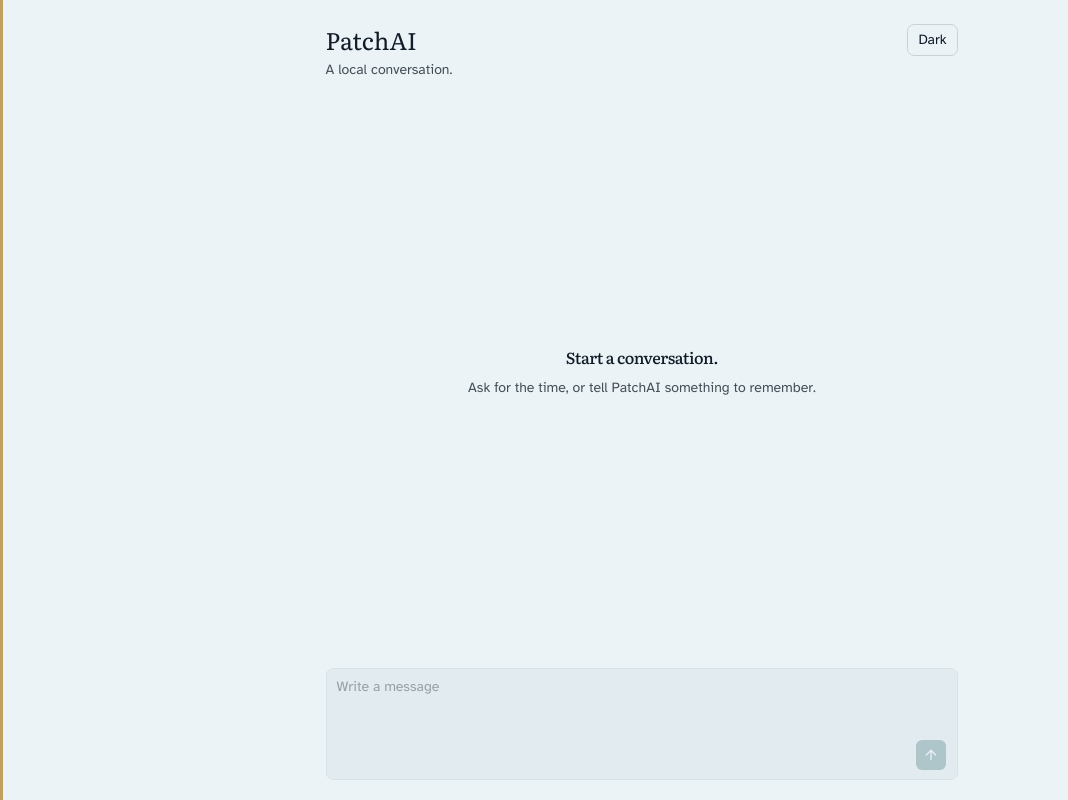
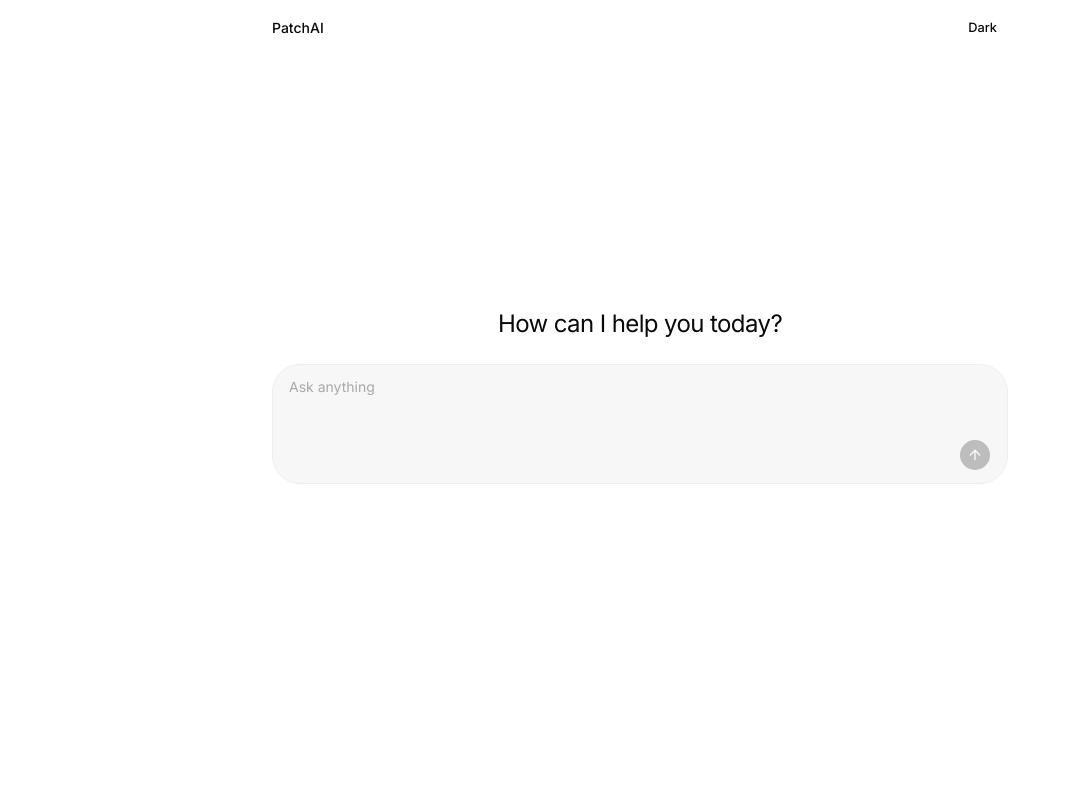
Before and after one commit to AdemBoukhris457/PatchAI, a Next.js app in the folder web/: page / in a window 1280 px wide. Shown: the whole page, without its empty margins (0-1068 px from the left). Built offline with nearby package versions, Linux system fonts and the light colour scheme.

Commit message:
feat(web): use a light chat layout
Match the quiet light chats people already know: a white
page, a soft user pill, plain replies, and a rounded composer.

```diff
--- a/web/app/globals.css
+++ b/web/app/globals.css
@@ -5,10 +5,8 @@
 @custom-variant dark (&:is(.dark *));
 
 @theme inline {
-    --font-heading: var(--font-reading);
+    --font-heading: var(--font-sans);
     --font-sans: var(--font-sans);
-    --font-reading: var(--font-reading);
-    --color-seam: var(--seam);
     --color-sidebar-ring: var(--sidebar-ring);
     --color-sidebar-border: var(--sidebar-border);
     --color-sidebar-accent-foreground: var(--sidebar-accent-foreground);
@@ -50,31 +48,30 @@
 }
 
 :root {
-    --background: oklch(0.96 0.01 230);
-    --foreground: oklch(0.22 0.03 250);
-    --card: oklch(0.985 0.006 230);
-    --card-foreground: oklch(0.22 0.03 250);
-    --popover: oklch(0.985 0.006 230);
-    --popover-foreground: oklch(0.22 0.03 250);
-    --primary: oklch(0.38 0.06 200);
-    --primary-foreground: oklch(0.98 0.005 220);
-    --secondary: oklch(0.93 0.012 230);
-    --secondary-foreground: oklch(0.24 0.03 250);
-    --muted: oklch(0.93 0.012 230);
-    --muted-foreground: oklch(0.42 0.02 240);
-    --accent: oklch(0.93 0.012 230);
-    --accent-foreground: oklch(0.24 0.03 250);
+    --background: oklch(1 0 0);
+    --foreground: oklch(0.145 0 0);
+    --card: oklch(1 0 0);
+    --card-foreground: oklch(0.145 0 0);
+    --popover: oklch(1 0 0);
+    --popover-foreground: oklch(0.145 0 0);
+    --primary: oklch(0.145 0 0);
+    --primary-foreground: oklch(0.985 0 0);
+    --secondary: oklch(0.97 0 0);
+    --secondary-foreground: oklch(0.145 0 0);
+    --muted: oklch(0.97 0 0);
+    --muted-foreground: oklch(0.45 0 0);
+    --accent: oklch(0.96 0 0);
+    --accent-foreground: oklch(0.145 0 0);
     --destructive: oklch(0.577 0.245 27.325);
-    --border: oklch(0.86 0.015 230);
-    --input: oklch(0.86 0.015 230);
-    --ring: oklch(0.45 0.06 200);
-    --seam: oklch(0.72 0.09 85);
+    --border: oklch(0.9 0 0);
+    --input: oklch(0.9 0 0);
+    --ring: oklch(0.7 0 0);
     --chart-1: oklch(0.87 0 0);
     --chart-2: oklch(0.556 0 0);
     --chart-3: oklch(0.439 0 0);
     --chart-4: oklch(0.371 0 0);
     --chart-5: oklch(0.269 0 0);
-    --radius: 0.45rem;
+    --radius: 1.25rem;
     --sidebar: oklch(0.985 0 0);
     --sidebar-foreground: oklch(0.145 0 0);
     --sidebar-primary: oklch(0.205 0 0);
@@ -86,25 +83,24 @@
 }
 
 .dark {
-    --background: oklch(0.2 0.02 250);
-    --foreground: oklch(0.95 0.01 230);
-    --card: oklch(0.24 0.02 250);
-    --card-foreground: oklch(0.95 0.01 230);
-    --popover: oklch(0.24 0.02 250);
-    --popover-foreground: oklch(0.95 0.01 230);
-    --primary: oklch(0.78 0.08 200);
-    --primary-foreground: oklch(0.2 0.03 250);
-    --secondary: oklch(0.28 0.02 250);
-    --secondary-foreground: oklch(0.95 0.01 230);
-    --muted: oklch(0.28 0.02 250);
-    --muted-foreground: oklch(0.75 0.02 230);
-    --accent: oklch(0.28 0.02 250);
-    --accent-foreground: oklch(0.95 0.01 230);
+    --background: oklch(0.145 0 0);
+    --foreground: oklch(0.93 0 0);
+    --card: oklch(0.18 0 0);
+    --card-foreground: oklch(0.93 0 0);
+    --popover: oklch(0.18 0 0);
+    --popover-foreground: oklch(0.93 0 0);
+    --primary: oklch(0.93 0 0);
+    --primary-foreground: oklch(0.145 0 0);
+    --secondary: oklch(0.25 0 0);
+    --secondary-foreground: oklch(0.93 0 0);
+    --muted: oklch(0.25 0 0);
+    --muted-foreground: oklch(0.7 0 0);
+    --accent: oklch(0.25 0 0);
+    --accent-foreground: oklch(0.93 0 0);
     --destructive: oklch(0.704 0.191 22.216);
-    --border: oklch(0.36 0.02 250);
-    --input: oklch(0.36 0.02 250);
-    --ring: oklch(0.72 0.08 200);
-    --seam: oklch(0.72 0.09 85);
+    --border: oklch(1 0 0 / 12%);
+    --input: oklch(1 0 0 / 16%);
+    --ring: oklch(0.6 0 0);
     --chart-1: oklch(0.87 0 0);
     --chart-2: oklch(0.556 0 0);
     --chart-3: oklch(0.439 0 0);
--- a/web/app/layout.tsx
+++ b/web/app/layout.tsx
@@ -1,19 +1,13 @@
 import type { Metadata } from "next"
-import { Atkinson_Hyperlegible, Literata } from "next/font/google"
+import { Inter } from "next/font/google"
 
 import "./globals.css"
 import { ThemeProvider } from "@/components/theme-provider"
 import { cn } from "@/lib/utils"
 
-const sans = Atkinson_Hyperlegible({
+const sans = Inter({
   subsets: ["latin"],
-  weight: ["400", "700"],
   variable: "--font-sans",
-})
-
-const reading = Literata({
-  subsets: ["latin"],
-  variable: "--font-reading",
 })
 
 export const metadata: Metadata = {
@@ -30,7 +24,7 @@ export default function RootLayout({
     <html
       lang="en"
       suppressHydrationWarning
-      className={cn("antialiased font-sans", sans.variable, reading.variable)}
+      className={cn("antialiased font-sans", sans.variable)}
     >
       <body>
         <ThemeProvider>{children}</ThemeProvider>
--- a/web/components/chat-screen.tsx
+++ b/web/components/chat-screen.tsx
@@ -3,28 +3,18 @@
 import { useChat } from "@ai-sdk/react"
 import { TextStreamChatTransport, type UIMessage } from "ai"
 import { ArrowUpIcon } from "lucide-react"
+import { useTheme } from "next-themes"
 import { useEffect, useMemo, useRef, useState, type FormEvent } from "react"
-import { useTheme } from "next-themes"
 
 import { Button } from "@/components/ui/button"
 import { Bubble, BubbleContent } from "@/components/ui/bubble"
-import {
-  Empty,
-  EmptyDescription,
-  EmptyHeader,
-  EmptyTitle,
-} from "@/components/ui/empty"
 import {
   InputGroup,
   InputGroupAddon,
   InputGroupButton,
   InputGroupTextarea,
 } from "@/components/ui/input-group"
-import {
-  Message,
-  MessageContent,
-  MessageHeader,
-} from "@/components/ui/message"
+import { Message, MessageContent } from "@/components/ui/message"
 import {
   MessageScroller,
   MessageScrollerButton,
@@ -51,7 +41,7 @@ function ThemeButton() {
 
   if (!mounted) {
     return (
-      <Button type="button" variant="outline" disabled>
+      <Button type="button" variant="ghost" size="sm" disabled>
         Theme
       </Button>
     )
@@ -62,7 +52,8 @@ function ThemeButton() {
   return (
     <Button
       type="button"
-      variant="outline"
+      variant="ghost"
+      size="sm"
       aria-label={dark ? "Use light theme" : "Use dark theme"}
       onClick={() => setTheme(dark ? "light" : "dark")}
     >
@@ -85,6 +76,7 @@ export function ChatScreen() {
   const wasBusy = useRef(false)
   const busy = status === "submitted" || status === "streaming"
   const canSend = draft.trim().length > 0 && !busy
+  const started = messages.length > 0
 
   useEffect(() => {
     if (busy) {
@@ -114,102 +106,32 @@ export function ChatScreen() {
     await submitText(raw)
   }
 
-  return (
-    <main className="flex h-svh border-l-[3px] border-seam">
-      <div className="mx-auto flex h-full w-full max-w-2xl flex-col px-5">
-        <header className="flex items-start justify-between gap-4 py-6">
-          <div className="flex flex-col gap-1">
-            <h1 className="font-reading text-2xl">PatchAI</h1>
-            <p className="text-sm text-muted-foreground">
-              A local conversation.
+  const composer = (
+    <form className="flex w-full flex-col gap-2" onSubmit={onSubmit}>
+      <p role="status" className="sr-only">
+        {busy ? "PatchAI is replying." : announcement}
       </p>
-          </div>
-          <ThemeButton />
-        </header>
-        <MessageScrollerProvider autoScroll>
-          <MessageScroller className="min-h-0 flex-1">
-            <MessageScrollerViewport aria-label="Conversation">
-              <MessageScrollerContent
-                aria-busy={busy}
-                className="px-1 py-4"
-              >
-                {messages.length === 0 ? (
-                  <Empty className="border-0">
-                    <EmptyHeader>
-                      <EmptyTitle className="font-reading text-base">
-                        Start a conversation.
-                      </EmptyTitle>
-                      <EmptyDescription>
-                        Ask for the time, or tell PatchAI something to
-                        remember.
-                      </EmptyDescription>
-                    </EmptyHeader>
-                  </Empty>
-                ) : (
-                  messages.map((message) => {
-                    const own = message.role === "user"
-                    return (
-                      <MessageScrollerItem
-                        key={message.id}
-                        messageId={message.id}
-                        scrollAnchor={own}
-                      >
-                        <Message align={own ? "end" : "start"}>
-                          <MessageContent>
-                            <MessageHeader>
-                              {own ? "You" : "PatchAI"}
-                            </MessageHeader>
-                            <Bubble
-                              variant={own ? "default" : "ghost"}
-                              align={own ? "end" : "start"}
-                            >
-                              <BubbleContent
-                                className={
-                                  own
-                                    ? "whitespace-pre-wrap"
-                                    : "font-reading whitespace-pre-wrap text-base"
-                                }
-                              >
-                                {messageText(message)}
-                              </BubbleContent>
-                            </Bubble>
-                          </MessageContent>
-                        </Message>
-                      </MessageScrollerItem>
-                    )
-                  })
-                )}
-              </MessageScrollerContent>
-            </MessageScrollerViewport>
-            <MessageScrollerButton />
-          </MessageScroller>
-        </MessageScrollerProvider>
-        <form className="flex flex-col gap-2 pb-5" onSubmit={onSubmit}>
-          <p
-            role="status"
-            className="flex min-h-5 items-center gap-2 text-sm text-muted-foreground"
-          >
       {busy ? (
+        <p className="flex items-center gap-2 text-sm text-muted-foreground">
           <Spinner role="presentation" aria-hidden="true" />
+          PatchAI is replying.
+        </p>
       ) : null}
-            {busy ? "PatchAI is replying." : null}
-            <span className="sr-only">{announcement}</span>
-          </p>
       {error ? (
         <p role="alert" className="text-sm text-destructive">
           {error.message}
         </p>
       ) : null}
-          <InputGroup>
+      <InputGroup className="rounded-[28px] bg-background px-1.5 py-1">
         <label htmlFor="message" className="sr-only">
           Message
         </label>
         <InputGroupTextarea
           id="message"
           name="message"
-              rows={3}
+          rows={2}
           value={draft}
-              placeholder="Write a message"
+          placeholder="Ask anything"
           onChange={(event) => setDraft(event.target.value)}
           onKeyDown={(event) => {
             if (event.key === "Enter" && !event.shiftKey) {
@@ -235,12 +157,72 @@ export function ChatScreen() {
             variant="default"
             disabled={!canSend}
             aria-label="Send"
+            className="rounded-full"
           >
             <ArrowUpIcon />
           </InputGroupButton>
         </InputGroupAddon>
       </InputGroup>
     </form>
+  )
+
+  return (
+    <main className="flex h-svh bg-background">
+      <div className="mx-auto flex h-full w-full max-w-3xl flex-col px-4">
+        <header className="flex h-14 shrink-0 items-center justify-between">
+          <h1 className="text-sm font-medium">PatchAI</h1>
+          <ThemeButton />
+        </header>
+        <div
+          className={
+            started
+              ? "flex min-h-0 flex-1 flex-col pb-4"
+              : "flex flex-1 flex-col items-center justify-center gap-6 pb-16"
+          }
+        >
+          {started ? (
+            <MessageScrollerProvider autoScroll>
+              <MessageScroller className="min-h-0 flex-1">
+                <MessageScrollerViewport aria-label="Conversation">
+                  <MessageScrollerContent
+                    aria-busy={busy}
+                    className="gap-8 py-6"
+                  >
+                    {messages.map((message) => {
+                      const own = message.role === "user"
+                      return (
+                        <MessageScrollerItem
+                          key={message.id}
+                          messageId={message.id}
+                          scrollAnchor={own}
+                        >
+                          <Message align={own ? "end" : "start"}>
+                            <MessageContent>
+                              <Bubble
+                                variant={own ? "muted" : "ghost"}
+                                align={own ? "end" : "start"}
+                              >
+                                <BubbleContent className="whitespace-pre-wrap text-base leading-7">
+                                  {messageText(message)}
+                                </BubbleContent>
+                              </Bubble>
+                            </MessageContent>
+                          </Message>
+                        </MessageScrollerItem>
+                      )
+                    })}
+                  </MessageScrollerContent>
+                </MessageScrollerViewport>
+                <MessageScrollerButton />
+              </MessageScroller>
+            </MessageScrollerProvider>
+          ) : (
+            <p className="text-center text-2xl tracking-tight">
+              How can I help you today?
+            </p>
+          )}
+          {composer}
+        </div>
       </div>
     </main>
   )
```
Lines whose indentation alone changed are shown as unchanged.
